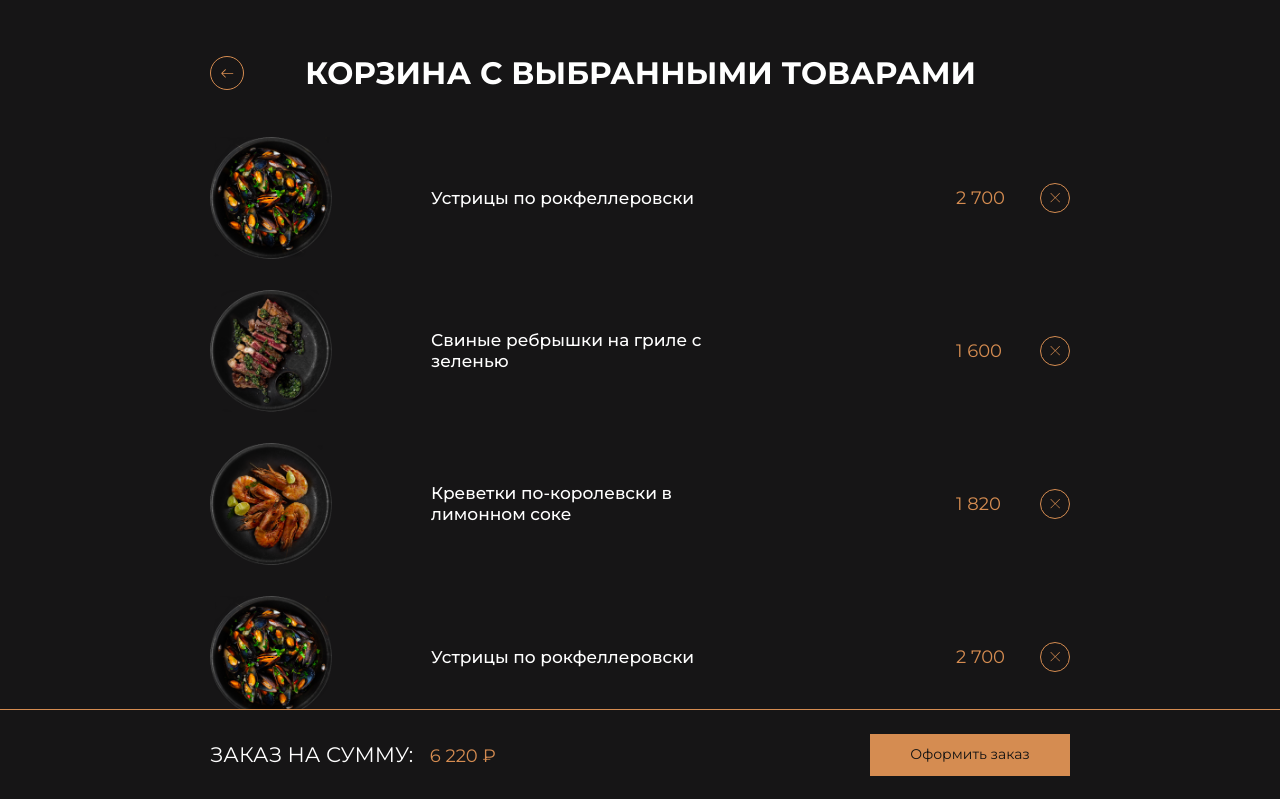
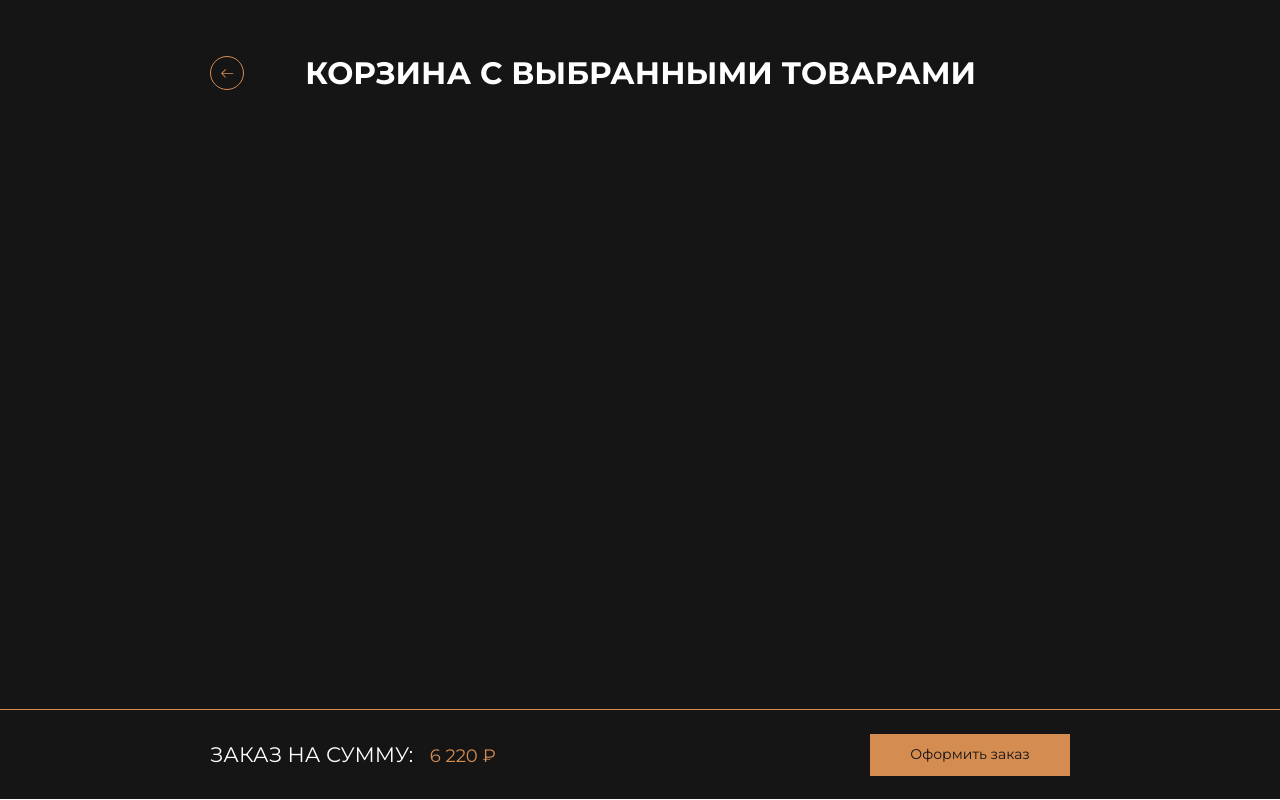
Before and after one commit to angelinaivanova16/food-delivery, a React (Create React App) app: page /basket in a window 1280 px wide. Built offline with nearby package versions, Linux system fonts and the light colour scheme.

Commit message:
implement adding 7)

```diff
--- a/src/components/elements/card/index.jsx
+++ b/src/components/elements/card/index.jsx
@@ -9,7 +9,7 @@ function Card({img, title, description, price, weight, click, id}) {
     const item = {
       id: id,
       title: title,
-      urlImg: img,
+      img: img,
       price: price
     }
 
@@ -24,8 +24,8 @@ function Card({img, title, description, price, weight, click, id}) {
         <p className='card-subtitle'>{description}</p>
         <div className='card-price'>
           <p>{price} ₽ <span className='card-price-weight'>/ {weight} г.</span></p>
-          <button onClick={click} className='card-btn'>+</button>
-          {/* <button onClick={addProduct} className='card-btn'>+</button> */}
+          {/* <button onClick={click} className='card-btn'>+</button>  до homework_06 без redux делала так */}
+          <button onClick={addProduct} className='card-btn'>+</button>
         </div>
       </div>
     </div>
@@ -33,4 +33,3 @@ function Card({img, title, description, price, weight, click, id}) {
 }
 
 export default Card;
-// export default { addProduct };
--- a/src/pages/basket/index.jsx
+++ b/src/pages/basket/index.jsx
@@ -1,6 +1,6 @@
 import './basket.css'
 import CardBasket from '../../components/elements/cardBasket';
-import { products } from '../../products';
+// import { products } from '../../products';
 import Button from '../../components/ui/button';
 import { Link } from "react-router-dom";
 import { useSelector } from 'react-redux';
@@ -17,11 +17,11 @@ function Basket () {
         </header>
 
         <main className='basket-list'>
-        {products.map(item => {
+        {productsBasket.map(item => {
             return (
               <CardBasket
               key={item.id}
-              img={item.url}
+              img={item.img}
               title={item.title}
               price={item.price} />
             )
--- a/src/pages/products/index.jsx
+++ b/src/pages/products/index.jsx
@@ -2,7 +2,7 @@ import './products.css'
 // import { products } from '../../products';
 import Card from '../../components/elements/card';
 import { Link } from "react-router-dom";
-import React, { useState } from 'react';
+// import React, { useState } from 'react';
 import { useSelector } from 'react-redux';
 // import { addProductsBasket } from '../../store/reducers/products';
 // import { useDispatch } from 'react-redux';
@@ -10,21 +10,8 @@ import { useSelector } from 'react-redux';
 function Products () {
   const products = useSelector(state => state.products.products)
 
-  const [count, setCount] = useState(0);
-  const [countPrice, setCountPrice] = useState(0);
-
-  // const dispatch = useDispatch();
-
-  // const addProduct = () => {
-  //   const item = {
-  //     id: id,
-  //     title: title,
-  //     urlImg: img,
-  //     price: price
-  //   }
-
-  //   dispatch(addProductsBasket(item));
-  // }
+  // const [count, setCount] = useState(0);
+  // const [countPrice, setCountPrice] = useState(0);
 
   return (
     <main className="main">
@@ -33,8 +20,10 @@ function Products () {
           <h1 className='header-title'>наша продукция</h1>
           <div className="header-basket">
             <div className='header-basket-text'>
-              <p>{count} товар(а)</p>
-              <p>на сумму {countPrice} ₽</p>
+              {/* <p>{count} товар(а)</p>
+              <p>на сумму {countPrice} ₽</p> */}
+              <p>0 товар(а)</p>
+              <p>на сумму 0 ₽</p>
             </div>
             <Link to={'/basket'}>
               <div className='header-basket-image'></div>
@@ -45,12 +34,12 @@ function Products () {
         <div className='products-list'>
           {products.map(item => {
             return (
-              <Card click={() => {
-                setCount(count + 1);
-                setCountPrice(countPrice + parseInt(item.price.split(/\s+/).join('')));
-                // addProduct();
-              }
-              }
+              <Card
+              // click={() => {
+              //   setCount(count + 1);
+              //   setCountPrice(countPrice + parseInt(item.price.split(/\s+/).join('')));
+              // }
+              // }           до homework_06 без redux делала так
               key={item.id}
               img={item.url}
               title={item.title}
--- a/src/store/reducers/products.jsx
+++ b/src/store/reducers/products.jsx
@@ -11,7 +11,7 @@ export const productsSlice = createSlice({
   initialState,
   reducers: {
     addProductsBasket: (state, payload) => {
-      console.log('payload', payload);
+      console.log(payload);
       state.basketProducts.push(payload.payload)
     }
   }
```
